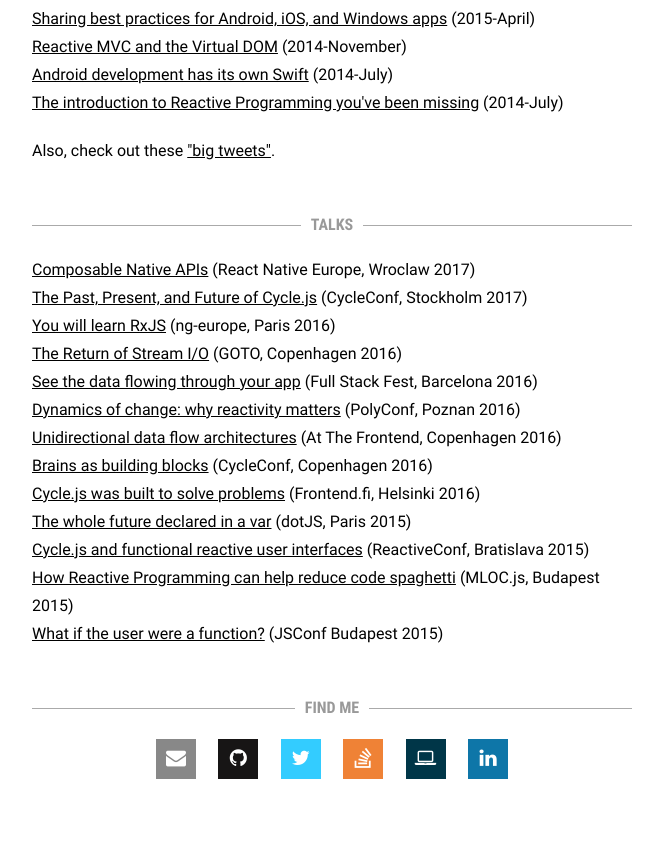
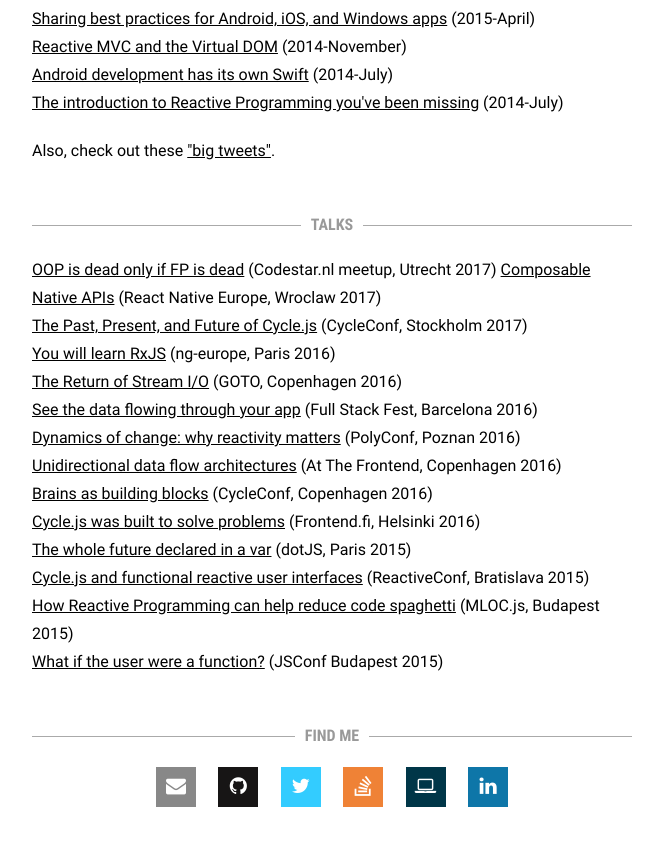
Before and after one commit to staltz/staltz.com, a Jekyll site: the page built from blog.html, in a window 1280 px wide and 900 px high, scrolled down 1100 px. Shown: the top 846 px of the window, without its empty margins (308-971 px from the left). Built offline with Jekyll 4.4.1, drawn with Linux system fonts in a browser that asks for light colours.

Commit message:
Add codestar talk link

```diff
--- a/blog.html
+++ b/blog.html
@@ -29,6 +29,7 @@ layout: blank
 
       <h2 id="talks" class="hr"><span class="hr">TALKS</span></h2>
       <p>
+        <a href="https://www.youtube.com/watch?v=wdP-Sl-im70">OOP is dead only if FP is dead</a> (Codestar.nl meetup, Utrecht 2017)
         <a href="https://www.youtube.com/watch?v=YnRALIjnRM4">Composable Native APIs</a> (React Native Europe, Wroclaw 2017)<br />
         <a href="https://vimeo.com/album/4578937/video/216787869">The Past, Present, and Future of Cycle.js</a> (CycleConf, Stockholm 2017)<br />
         <a href="https://www.youtube.com/watch?v=uQ1zhJHclvs">You will learn RxJS</a> (ng-europe, Paris 2016)<br />
```
